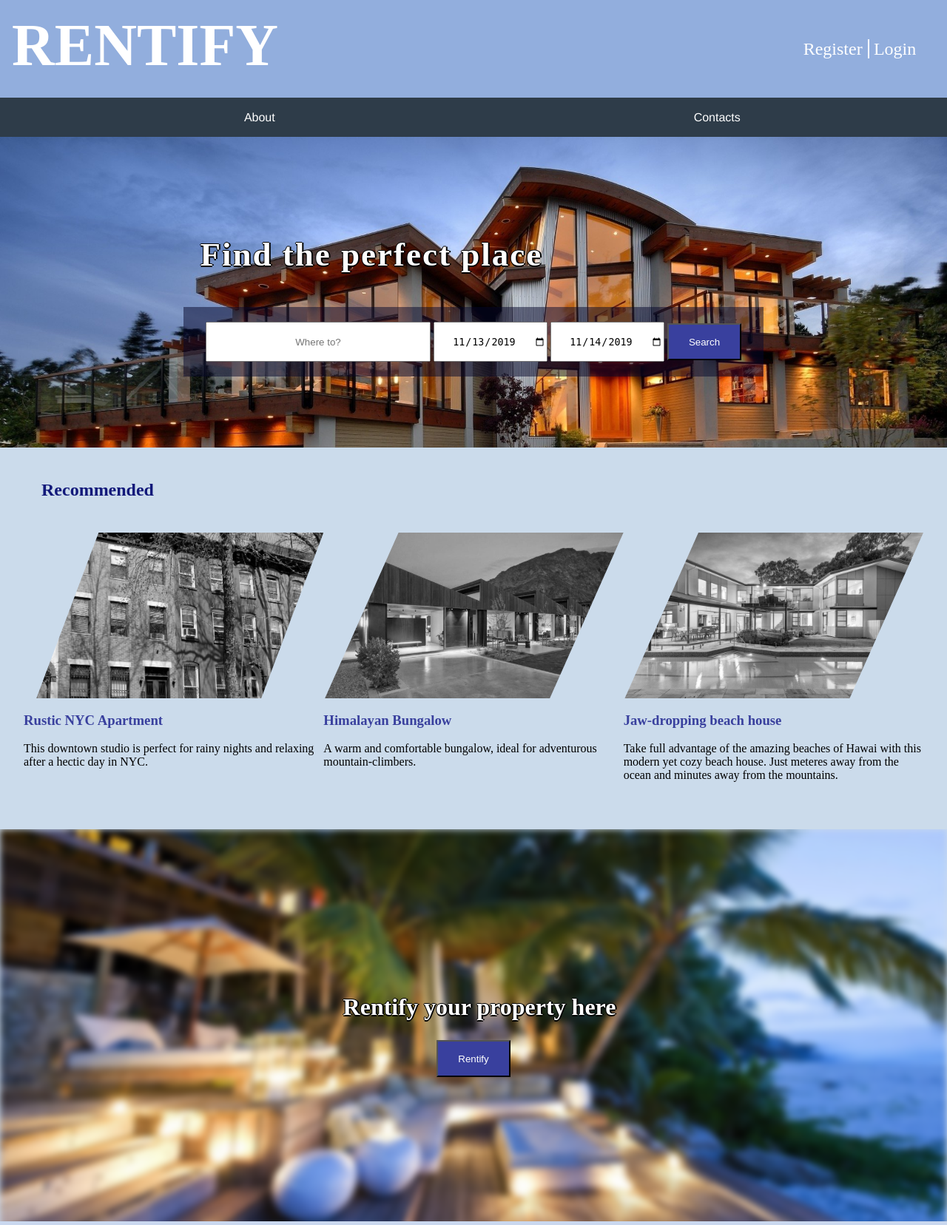
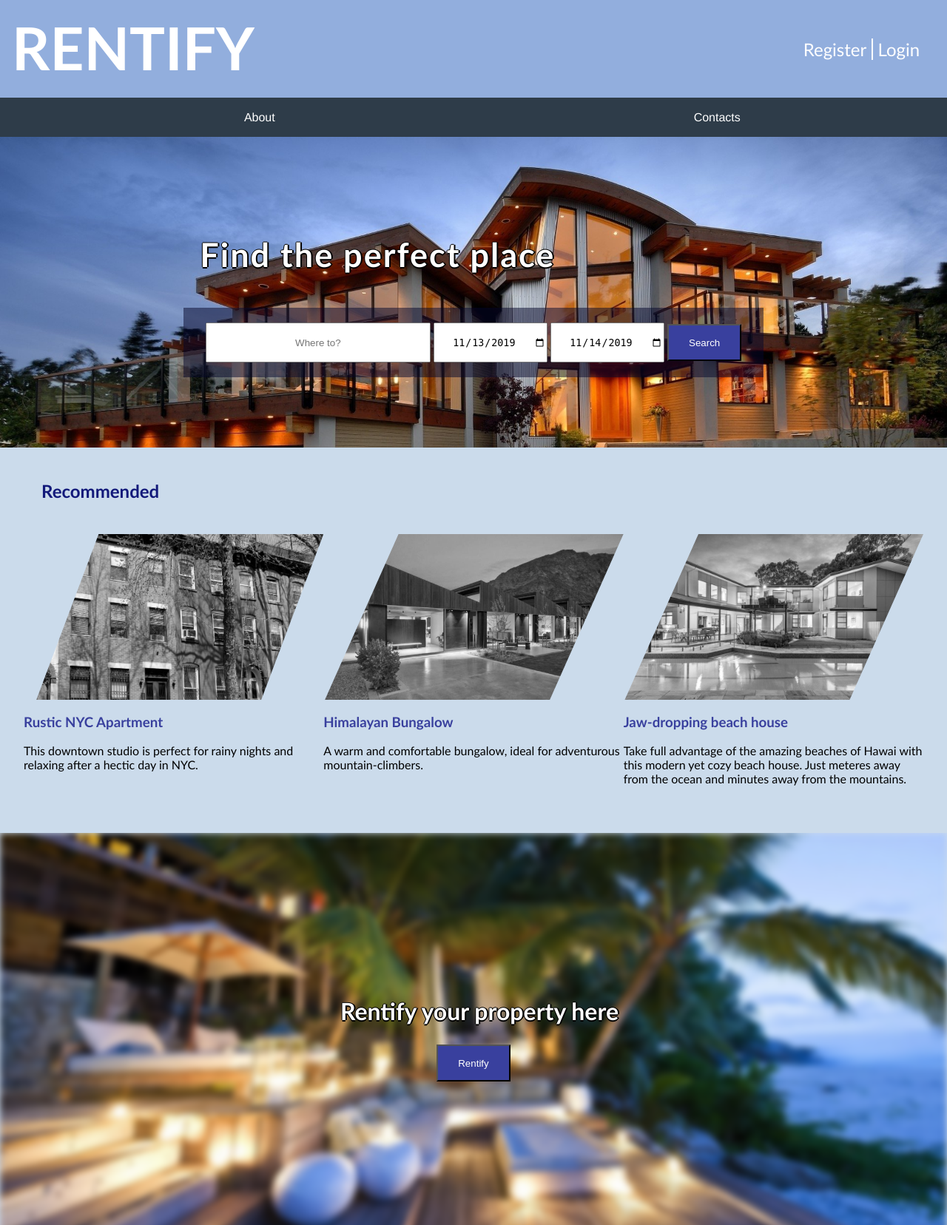
Before and after one commit to pemesteves/LTW_Project, a PHP site: page /Pages/index.php in a window 1280 px wide. Shown: the whole page at 74% size. Run offline with PHP 8.4, Linux system fonts and the light colour scheme; data comes from the database, SQL or seed files in the repository.

Commit message:
Better looking font

```diff
--- a/Styles/style.css
+++ b/Styles/style.css
@@ -24,12 +24,16 @@ body > header a {
 
 header h1 {
     font-size: 5em;
-    font-family: "sans serif";
+    font-family: 'Trebuchet MS', Helvetica, sans-serif;
 }
 
 header #signup {
     font-size: 1.5em;
-    font-family: "sans serif";
+    font-family: 'Trebuchet MS', Helvetica, sans-serif;
+}
+
+body {
+    font-family: 'Trebuchet MS', Helvetica, sans-serif;
 }
 
 #menu {
```
